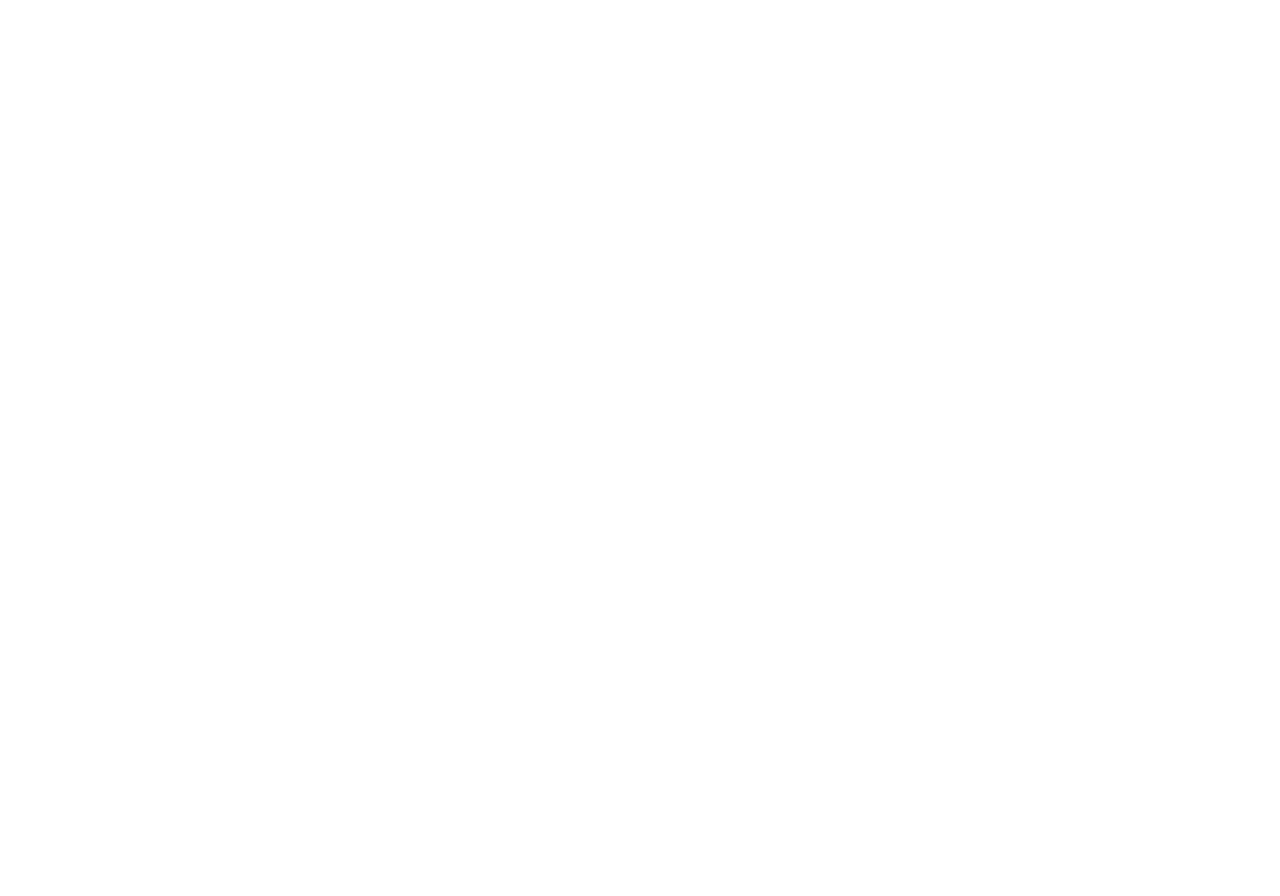
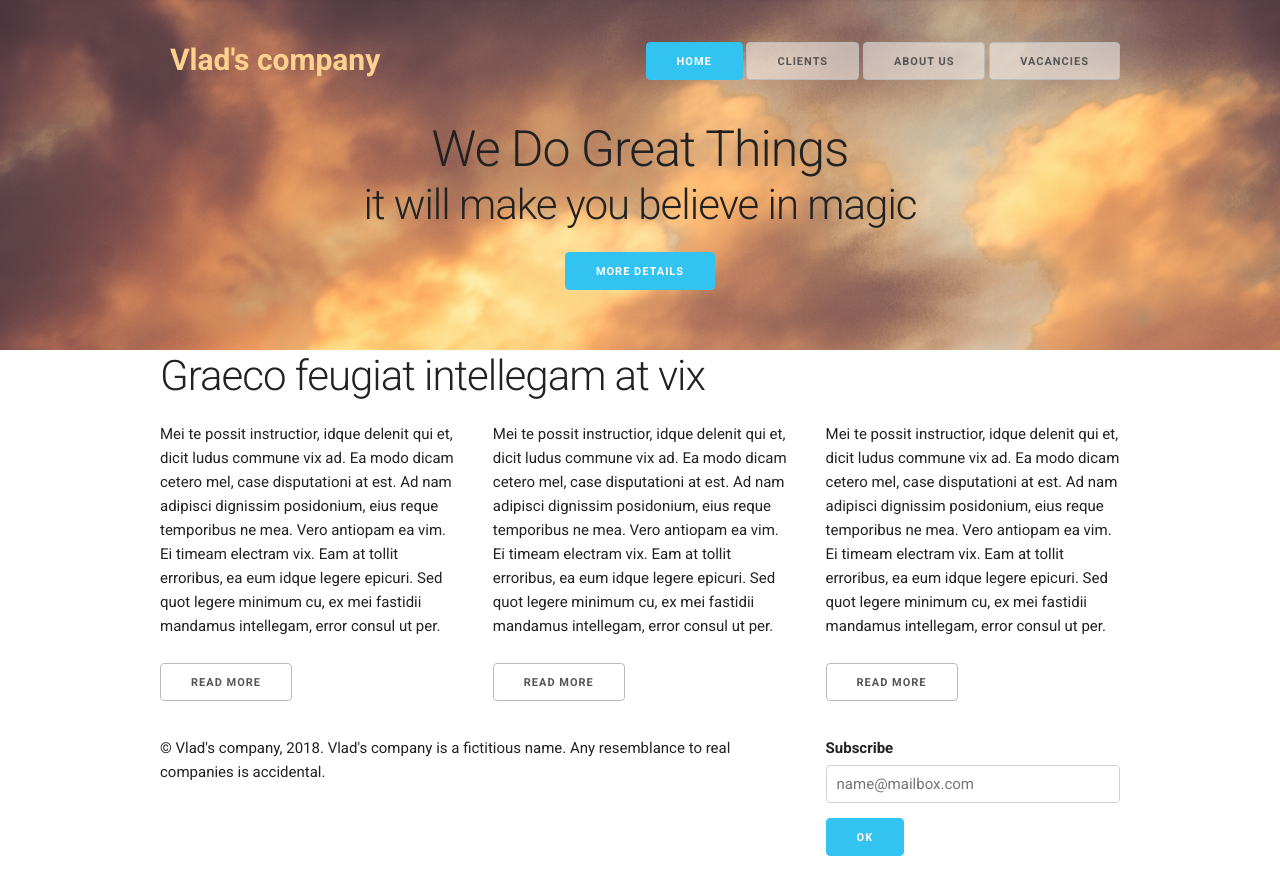
Before and after one commit to vladfreishmidt/company-page, a plain HTML site: page index.html in a window 1280 px wide. Before the commit the page ends 800 px from the top, so only its background shows below. Drawn offline with Linux system fonts and the light colour scheme.

```diff
--- a/css/custom.css
+++ b/css/custom.css
@@ -1,5 +1,65 @@
 /* запросы mobile first */
 /* стили для любой ширины */
+ .header {
+   padding: 30px 0 20px 0;
+   background-image: url(../images/header.jpg);
+   background-size: cover;
+ }
+
+ .logo {
+   font-weight: 600;
+   color: rgb(255, 209, 143);
+   background-color: black;
+   position: fixed;
+   top: 0;
+   left: 0;
+   right: 0;
+   padding-left: 10px;
+   z-index: 100;
+ }
+
+ .logo p {
+   margin: 0;
+ }
+
+ .nav {
+   text-align: right;
+ }
+
+ .nav .button {
+   width: 48%;
+   margin: 2px 0;
+ }
+
+ .button {
+   background-color: rgba(255, 255, 255, .5);
+ }
+
+ .button:hover {
+   background-color: rgba(255, 255, 255, .3);
+ }
+
+ .action {
+   text-align: center;
+   padding-top: 37px;
+ }
+
+ .action h1 {
+   margin: 0;
+ }
+
+ .action h2 {
+   margin: 0 0 20px 0;
+ }
+
+ h1 {
+   font-size: 3rem;
+ }
+
+ h2 {
+   font-size: 2.5rem;
+ }
+
 
 
 /* стили для ширины крупнее мобильных */
@@ -11,14 +71,39 @@
 /* стили для ширины крупнее фаблетов */
 /* стили для ширины 550 пикселов и выше */
 @media (min-width: 550px) {
+  .header {
+    padding: 40px 0 50px 0;
+  }
 
+  .logo {
+    position: static;
+    background-color: transparent;
+    font-size: 2rem;
+    line-height: 1;
+  }
+
+  .nav .button{
+    width: auto;
+  }
+
+  h1 {
+    font-size: 5rem;
+  }
+
+  h2 {
+    font-size: 4.2rem;
+  }
 }
 
 /* стили для ширины крупнее планшетов */
 
 /* стили для ширины 750 пикселов и выше */
 @media (min-width: 750px) {
-
+  .logo {
+    font-size: 3rem;
+    position: relative;
+    top: 5px;
+  }
 }
 
 /* стили для ширины крупнее компьютерных мониторов */
--- a/index.html
+++ b/index.html
@@ -5,14 +5,69 @@
   <title>Some Company</title>
   <meta name="viewport" content="width=device-width, initial-scale=1">
   <link href="https://fonts.googleapis.com/css?family=Roboto:400,300,700&subset=latin,Cyrillic" rel="stylesheet" type="text/css">
-
+  <link rel="stylesheet" href="css/normalize.css">
+  <link rel="stylesheet" href="css/skeleton.css">
+  <link rel="stylesheet" href="css/custom.css">
 </head>
 <body>
-<!-- основной раздел -->
-
-<!-- раздел контента -->
-
-<!-- колонтитул -->
+<!-- header -->
+<div class="section header">
+  <div class="container">
+    <div class="row">
+      <div class="four columns logo">
+        <p>
+          Vlad's company
+        </p>
+      </div>
+      <div class="eight columns nav">
+        <a class="button button-primary" href="#">home</a>
+        <a class="button" href="#">clients</a>
+        <a class="button" href="#">about us</a>
+        <a class="button" href="#">vacancies</a>
+      </div>
+    </div>
+    <div class="row action">
+      <h1>We Do Great Things</h1>
+      <h2>it will make you believe in magic</h2>
+      <a href="#" class="button button-primary">more details</a>
+    </div>
+  </div>
+</div>
+<!-- content section -->
+<div class="container">
+ <div class="row">
+   <h2>Graeco feugiat intellegam at vix</h2>
+ </div>
+ <div class="row">
+   <div class="four columns">
+     <p>Mei te possit instructior, idque delenit qui et, dicit ludus commune vix ad. Ea modo dicam cetero mel, case disputationi at est. Ad nam adipisci dignissim posidonium, eius reque temporibus ne mea. Vero antiopam ea vim. Ei timeam electram vix. Eam at tollit erroribus, ea eum idque legere epicuri. Sed quot legere minimum cu, ex mei fastidii mandamus intellegam, error consul ut per.</p>
+     <p><a class="button" href="#">read more</a></p>
+   </div>
+   <div class="four columns">
+     <p>Mei te possit instructior, idque delenit qui et, dicit ludus commune vix ad. Ea modo dicam cetero mel, case disputationi at est. Ad nam adipisci dignissim posidonium, eius reque temporibus ne mea. Vero antiopam ea vim. Ei timeam electram vix. Eam at tollit erroribus, ea eum idque legere epicuri. Sed quot legere minimum cu, ex mei fastidii mandamus intellegam, error consul ut per.</p>
+     <p><a class="button" href="#">read more</a></p>
+   </div>
+   <div class="four columns">
+     <p>Mei te possit instructior, idque delenit qui et, dicit ludus commune vix ad. Ea modo dicam cetero mel, case disputationi at est. Ad nam adipisci dignissim posidonium, eius reque temporibus ne mea. Vero antiopam ea vim. Ei timeam electram vix. Eam at tollit erroribus, ea eum idque legere epicuri. Sed quot legere minimum cu, ex mei fastidii mandamus intellegam, error consul ut per.</p>
+     <p><a class="button" href="#">read more</a></p>
+   </div>
+ </div>
+</div>
+<!-- footer -->
+<div class="container">
+  <div class="row">
+    <div class="eight columns">
+      <p>© Vlad's company, 2018. Vlad's company is a fictitious name. Any resemblance to real companies is accidental.</p>
+    </div>
+    <div class="four columns">
+      <form>
+        <label for="exampleEmailInput">Subscribe</label>
+        <input class="u-full-width" type="email" placeholder="name@mailbox.com" id="exampleEmailInput">
+        <input class="button-primary" type="submit" value="OK">
+      </form>
+    </div>
+  </div>
+</div>
 
 </body>
 </html>
```
Also changed, not shown: images/header.jpg (added).
